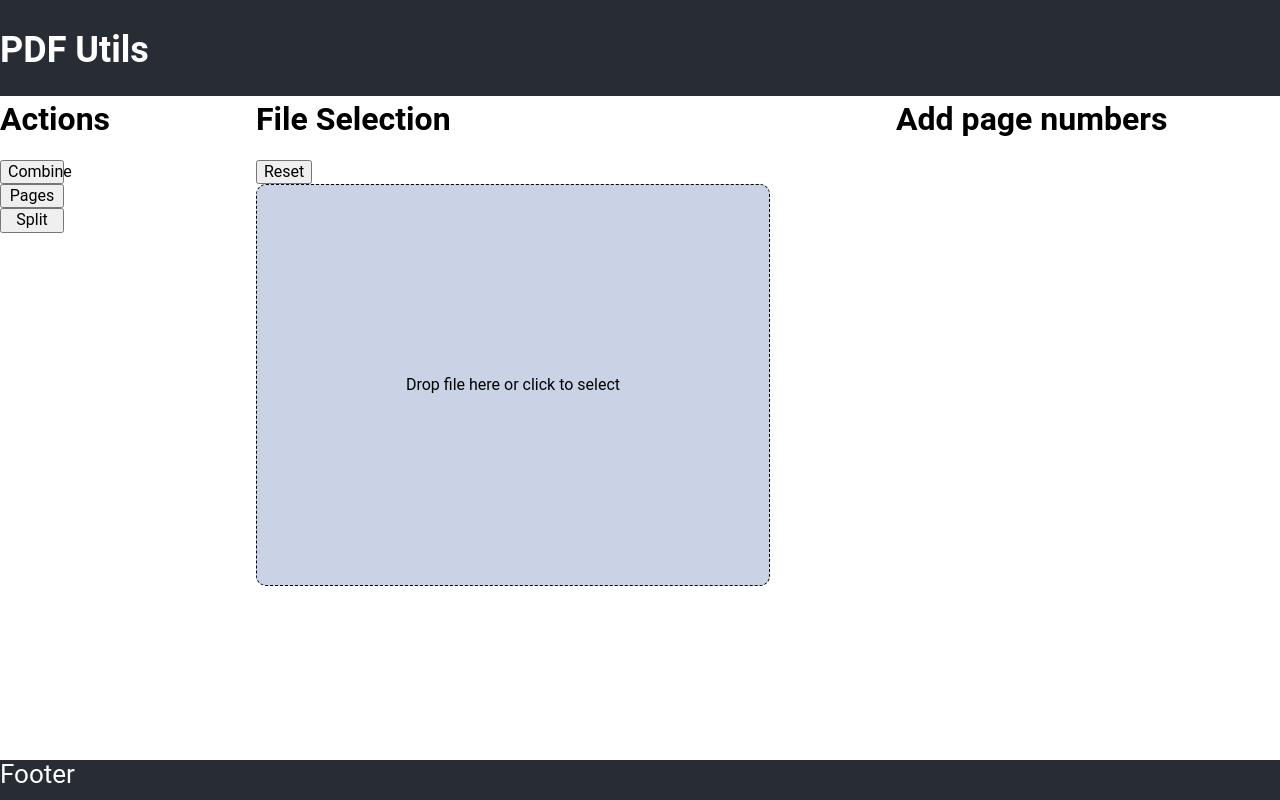
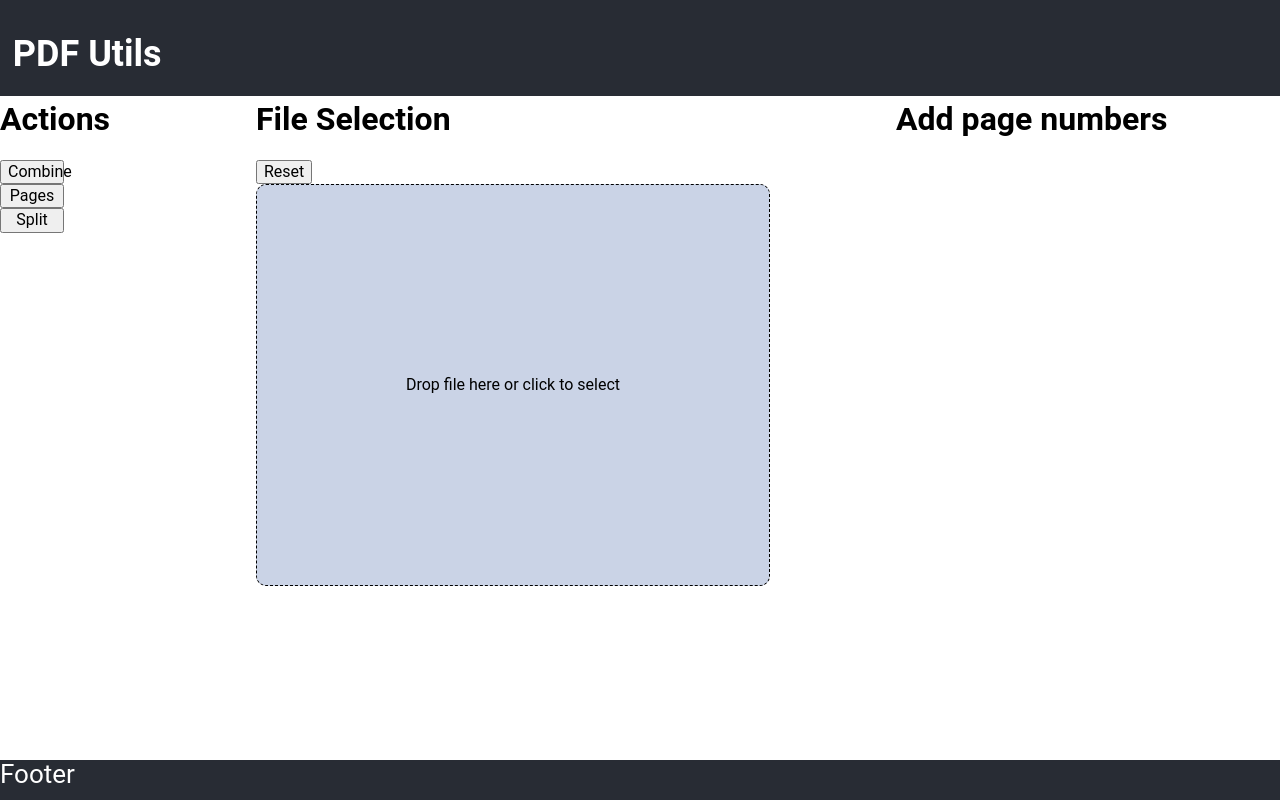
Before and after one commit to c1b3rt00lk1t/pdf-poc, a React (Vite) app: page / in a window 1280 px wide. Built offline with nearby package versions, Linux system fonts and the light colour scheme.

Commit message:
Header padding

```diff
--- /dev/null
+++ b/src/components/Header.module.css
@@ -0,0 +1,3 @@
+.Header {
+  padding: 0.5vh 1vw;
+}
--- a/src/components/Header.tsx
+++ b/src/components/Header.tsx
@@ -1,5 +1,7 @@
+import styles from "./Header.module.css";
+
 const Header = () => {
-  return <h2>PDF Utils</h2>;
+  return <h2 className={styles.Header}>PDF Utils</h2>;
 };
 
 export default Header;
```
